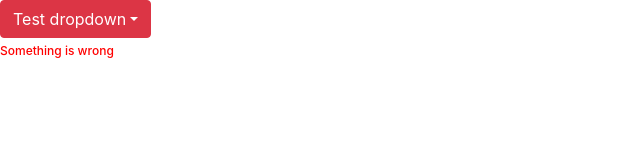
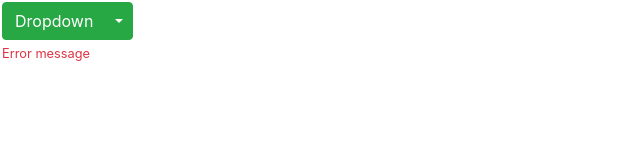
Before and after one commit to eternussolutionsdotcom/Eternus-React-Components, a React app: page / in a window 1280 px wide. Shown: the whole page, without its empty margins (0-640 px from the left). Built offline with nearby package versions, Linux system fonts and the light colour scheme.

Commit message:
- Drop down component changes - README.md file changes

```diff
--- a/main/src/DropdownComponent.js
+++ b/main/src/DropdownComponent.js
@@ -3,22 +3,22 @@ import {Dropdown} from '../../src';
 
 export default class DropdownComponent extends Component {
 
- optionClicked ()  {
+ optionClicked = () => {
         console.log("Hello I am clicked");
     };
     render() {
         const options = [
-            {optionName : "Action 1", Link : "#/action1" , icon : 'fa fa-arrow-right'},
-            {optionName : "Action 2", onClick: this.optionClicked.bind(this), icon : 'fa fa-arrow-right'},
-            {optionName : "Action 3", onClick : this.optionClicked.bind(this), icon : 'fa fa-arrow-right'},
+            {optionName : "Action 1",onClick: this.optionClicked, Link : "#/action1", icon : 'fa fa-arrow-right'},
+            {optionName : "Action 2", onClick: this.optionClicked, Link : "#/action2", icon : 'fa fa-arrow-right'},
+            {optionName : "Action 3", onClick : this.optionClicked, Link : "#/action3", icon : 'fa fa-arrow-right'},
         ];
         return (
                  <Dropdown
-                    title="Test dropdown"
-                    variant="danger"
+                    title="Dropdown"
+                    variant="success"
                     options={options}
                     error = {true}
-                    errorMessage = "Something is wrong" />
+                    errorMessage = "Error message" />
         )
     }
 }
--- a/main/src/index.js
+++ b/main/src/index.js
@@ -1,12 +1,12 @@
 import React from 'react';
 import { render} from 'react-dom';
 import DropdownComponent from "./DropdownComponent";
+
 
 //You can experiment your developed components
 // using them here and run the command # npm start
 
 const App = () => (
-
-    <DropdownComponent/>
+     <DropdownComponent/>
 );
 render(<App />, document.getElementById("root"));
--- a/src/components/Dropdown/Dropdown.js
+++ b/src/components/Dropdown/Dropdown.js
@@ -1,17 +1,17 @@
 import React from 'react'
 import {
     Dropdown,
-    FormText
+    ButtonGroup,
+    Button,
+    FormControl
 } from "react-bootstrap";
-import PropTypes from 'prop-types'
 
 const dropdown = props => {
     return (
-        <div>
-            <Dropdown drop={props.dropDirection ? props.dropDirection : "down"}>
-                <Dropdown.Toggle variant={props.variant} >
-                    {props.title}
-                </Dropdown.Toggle>
+        <div className="base-padding">
+            <Dropdown as={ButtonGroup}  drop={props.dropDirection ? props.dropDirection : "down"}>
+                <Button variant={props.variant}>{props.title}</Button>
+                <Dropdown.Toggle variant={props.variant}  split id="dropdown-split-basic"/>
                 <Dropdown.Menu>
                     {
                        props.options !== undefined && props.options.length > 0 ? props.options.map((option,id) => {
@@ -20,18 +20,19 @@ const dropdown = props => {
                                             href={option.Link}
                                             onClick={option.onClick}
                                         >
-                                        <i className={option.icon}></i> {option.optionName}
+                                            <i className={option.icon}></i> {option.optionName}
                                         </Dropdown.Item >
                             }) : <Dropdown.Item disabled={true}> No options </Dropdown.Item>
                     }
                 </Dropdown.Menu>
             </Dropdown>
             {
-                props.error && props.errorMessage.length > 0 ? <FormText className='text-muted-error'>{props.errorMessage}</FormText> : null
+                props.error && props.errorMessage.length > 0 ?
+                <FormControl.Feedback className="showError" type="invalid">
+                    {props.errorMessage}
+                </FormControl.Feedback> : null
             }
-
         </div>
-
     )
 }
 export {dropdown as Dropdown};
--- a/src/components/FileUpload/FileUpload.js
+++ b/src/components/FileUpload/FileUpload.js
@@ -0,0 +1,11 @@
+import React from 'react'
+
+const FileUpload = props => {
+    return (
+        <div>
+
+        </div>
+    )
+}
+
+export {FileUpload}
--- a/src/index.js
+++ b/src/index.js
@@ -1,8 +1,11 @@
+//Components
 export * from "./components/Dropdown/Dropdown";
 export * from "./components/ExportToExcel/ExportToExcel";
 export * from "./components/FileUpload/FileUpload";
 export * from "./components/Login/Login";
 export * from "./components/Menu/Menu";
 export * from "./components/Table/Table";
+
+//CSS
 import 'bootstrap/dist/css/bootstrap.min.css';
 import './styles.css'
--- a/src/styles.css
+++ b/src/styles.css
@@ -1,7 +1,9 @@
 @import url("https://cdnjs.cloudflare.com/ajax/libs/font-awesome/4.7.0/css/font-awesome.min.css");
 
-.text-muted-error {
-    color: red !important;
-    font-weight: 500;
-    font-size: 12px;
+.showError {
+    display: inherit !important;
 }
+
+.base-padding {
+    padding: 2px !important;
+}
```
Also changed, not shown: README.md.
